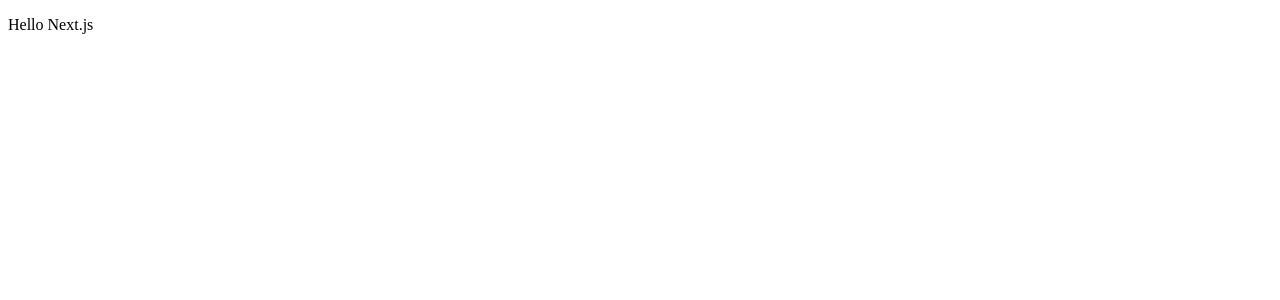
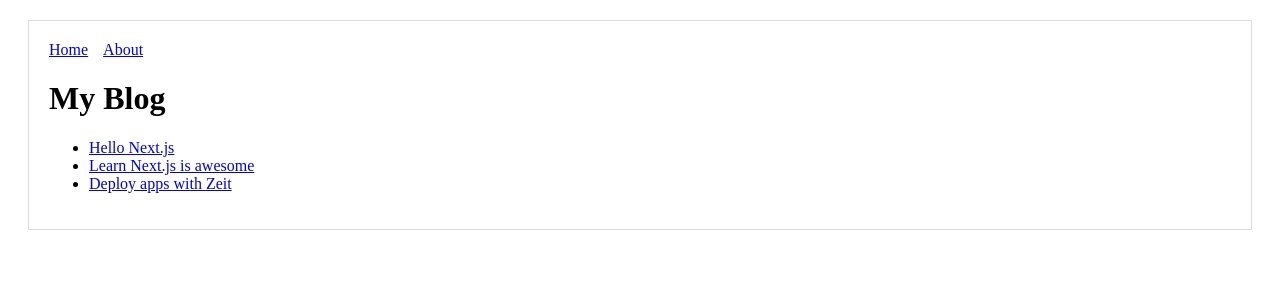
Before and after one commit to Li-Victor/hello-next, a Next.js app: page / in a window 1280 px wide. Shown: the top 300 px of the page. Built offline with nearby package versions, Linux system fonts and the light colour scheme.

Commit message:
Creating Dynamic Pages

```diff
--- /dev/null
+++ b/components/Header.js
@@ -0,0 +1,23 @@
+import React from 'react';
+import Link from 'next/link';
+
+const linkStyle = {
+  marginRight: 15
+};
+
+const Header = () => (
+  <div>
+    <Link href="/">
+      <a style={linkStyle} href="/">
+        Home
+      </a>
+    </Link>
+    <Link href="/about">
+      <a style={linkStyle} href="/about">
+        About
+      </a>
+    </Link>
+  </div>
+);
+
+export default Header;
--- /dev/null
+++ b/components/MyLayout.js
@@ -0,0 +1,18 @@
+import React from 'react';
+import PropTypes from 'prop-types';
+import Header from './Header';
+
+const layoutStyle = {
+  margin: 20,
+  padding: 20,
+  border: '1px solid #DDD'
+};
+
+const Layout = props => (
+  <div style={layoutStyle}>
+    <Header />
+    {props.children}
+  </div>
+);
+
+export default Layout;
--- a/package.json
+++ b/package.json
@@ -5,6 +5,7 @@
   "license": "MIT",
   "dependencies": {
     "next": "^4.2.3",
+    "prop-types": "^15.6.0",
     "react": "^16.2.0",
     "react-dom": "^16.2.0"
   },
--- a/pages/index.js
+++ b/pages/index.js
@@ -1,9 +1,27 @@
 import React from 'react';
+import Link from 'next/link';
+import PropTypes from 'prop-types';
+import Layout from '../components/MyLayout';
 
-const Index = () => (
-  <div>
-    <p>Hello Next.js</p>
-  </div>
+const PostLink = props => (
+  <li>
+    <Link href={`/post?title=${props.title}`}>
+      <a href={`/post?title=${props.title}`}>{props.title}</a>
+    </Link>
+  </li>
 );
 
-export default Index;
+PostLink.propTypes = {
+  title: PropTypes.string.isRequired
+};
+
+export default () => (
+  <Layout>
+    <h1>My Blog</h1>
+    <ul>
+      <PostLink title="Hello Next.js" />
+      <PostLink title="Learn Next.js is awesome" />
+      <PostLink title="Deploy apps with Zeit" />
+    </ul>
+  </Layout>
+);
```
Also changed, not shown: pages/about.js (added, +8 -0 lines), pages/post.js (added, +15 -0 lines).
